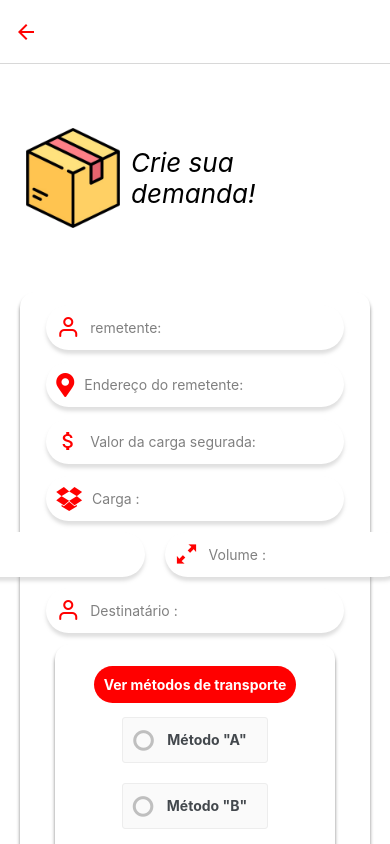
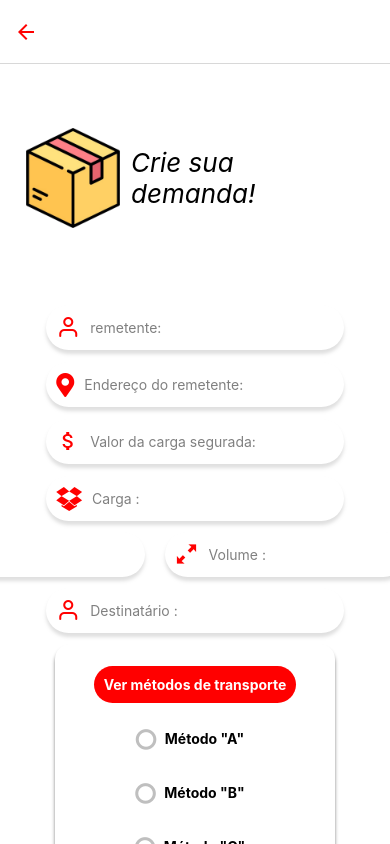
Before and after one commit to EduardoSBM/Tranportadora-React-Native, a React Native app: screen /Demanda in a window 390 px wide. Shown: the top 844 px of the page. Built offline with nearby package versions, Linux system fonts and the light colour scheme.

Commit message:
front totalmente estiliado e finalizado!

```diff
--- a/Screens/Demanda.js
+++ b/Screens/Demanda.js
@@ -2,7 +2,7 @@ import React, { useState } from 'react';
 import { TextInput, StyleSheet, Image, TouchableOpacity, Text, View, ScrollView, Alert, Modal, Pressable } from 'react-native';
 import { Feather, Fontisto, MaterialIcons, FontAwesome5, Entypo } from '@expo/vector-icons';
 import { CheckBox } from 'react-native-elements';
-import {database, doc, auth, addDoc, collection } from '../configs/firebaseConfig';
+import { database, doc, auth, addDoc, collection } from '../configs/firebaseConfig';
 import { DebugInstructions } from 'react-native/Libraries/NewAppScreen';
 
 export default function Demanda({ navigation }) {
@@ -21,10 +21,6 @@ export default function Demanda({ navigation }) {
 
   function addDemanda() {
     try {
-      /* const user = auth.currentUser; // Obtém o usuário atualmente autenticado
-      if (!user) {
-        throw new Error('No user is authenticated');
-      } */
       const tasksCollection = collection(database, "Demanda");
       addDoc(tasksCollection, {
         carga: carga,
@@ -197,6 +193,8 @@ export default function Demanda({ navigation }) {
                   checkedIcon="dot-circle-o"
                   uncheckedIcon="circle-o"
                   checkedColor="red"
+                  containerStyle={styles.checkBox}
+                  textStyle={styles.checkBoxText}
                 />
               </View>
             ))}
@@ -270,12 +268,6 @@ const styles = StyleSheet.create({
     borderRadius: 15,
     alignItems: "center",
     justifyContent: 'center',
-    backgroundColor: 'white',
-    shadowColor: 'gray',
-    shadowOffset: { width: 0, height: 4 },
-    shadowOpacity: 1.25,
-    shadowRadius: 3.84,
-    elevation: 5,
   },
   minisquare: {
     margin: 5,
@@ -401,7 +393,13 @@ const styles = StyleSheet.create({
     marginTop: 9,
   },
   checkBox: {
-    margin: 5,
+    backgroundColor: 'transparent',
+    borderWidth: 0,
+    padding: 5,
+  },
+  checkBoxText: {
+    color: 'black',
+    marginLeft: 5,
   },
   modalTextTT: {
     alignItems: 'center',
```
